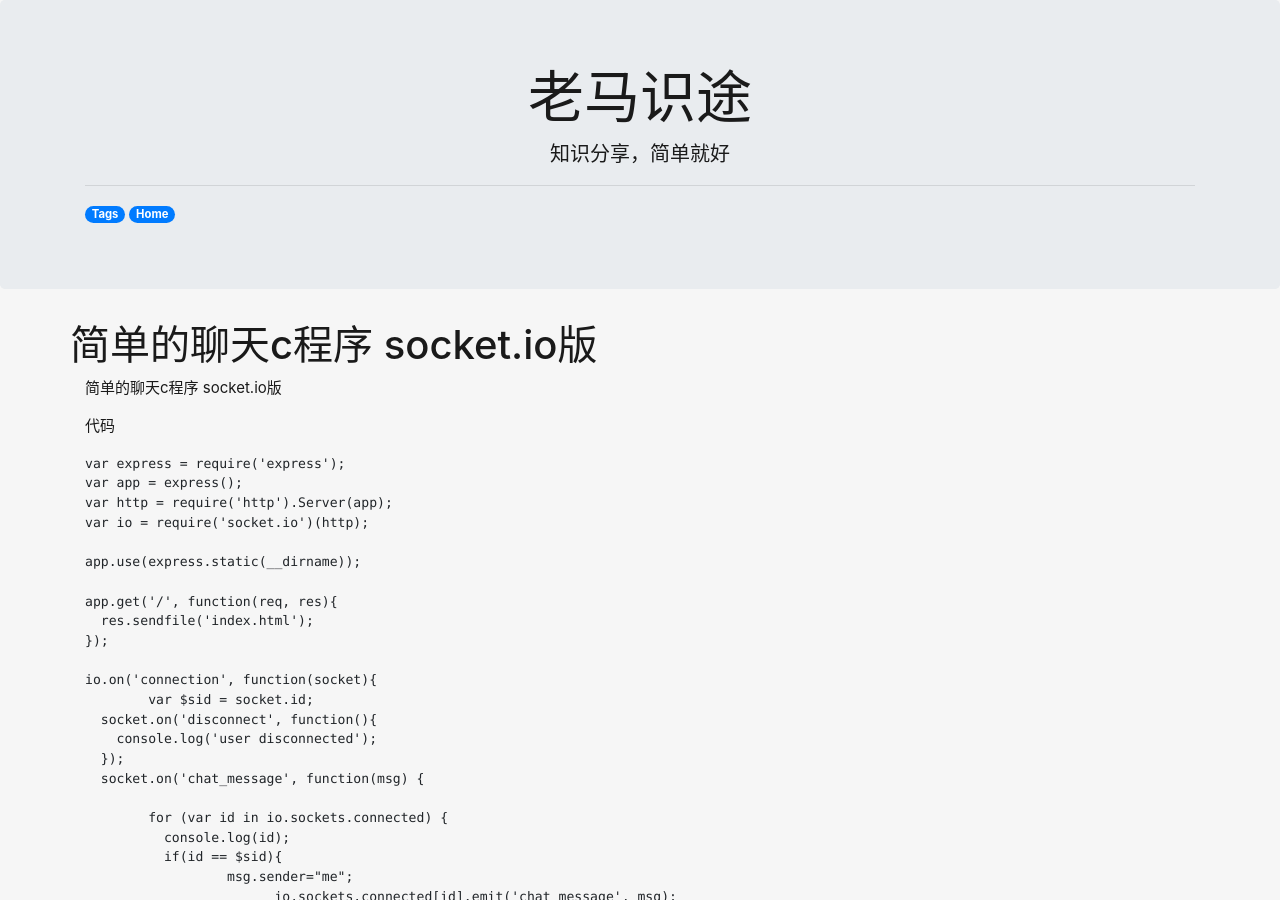
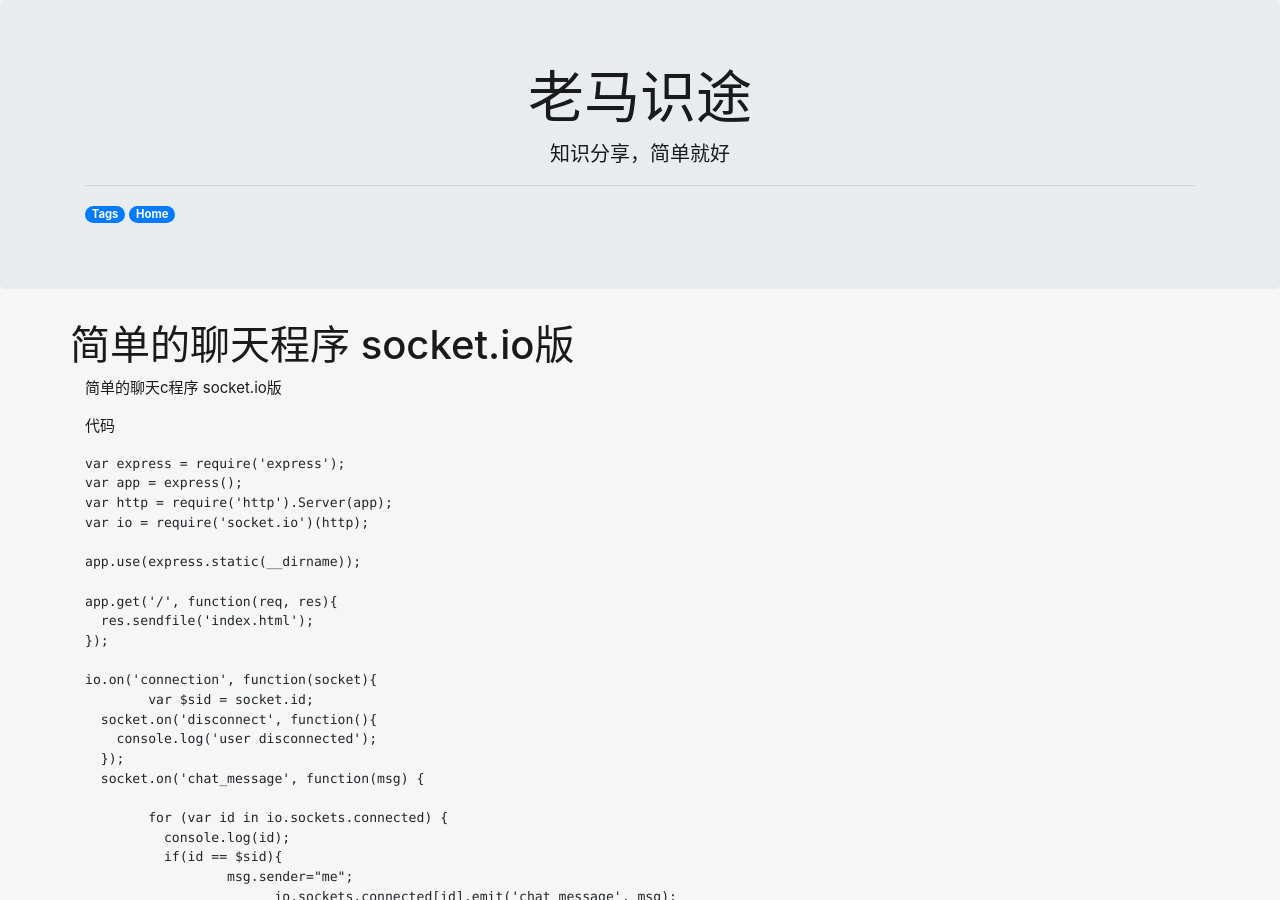
Before and after one commit to cfwin/cfwin.github.io, a Jekyll site: the page built from _posts/2018-11-20-简单的聊天程序 socket.io版-post.markdown, in a window 1280 px wide and 900 px high. Built offline with Jekyll 4.4.1, drawn with Linux system fonts in a browser that asks for light colours.

```diff
--- a/_posts/2018-11-20-简单的聊天c程序 socket.io版-post.markdown
+++ b/_posts/2018-11-20-简单的聊天程序 socket.io版-post.markdown
@@ -1,6 +1,6 @@
 ---
 layout: post
-title: 简单的聊天c程序 socket.io版
+title: 简单的聊天程序 socket.io版
 date: 2018-11-20 18:32:24.000000000 +09:00
 catalog: 	 true
 categories: Nodejs
```
